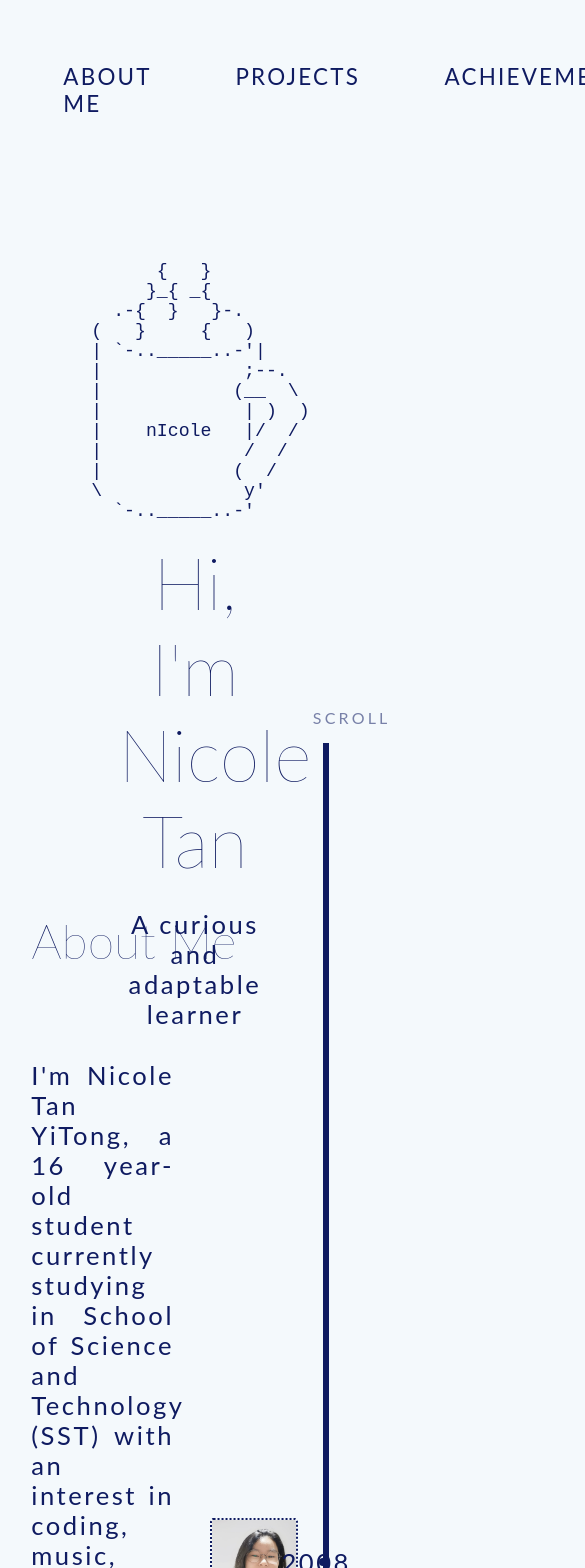
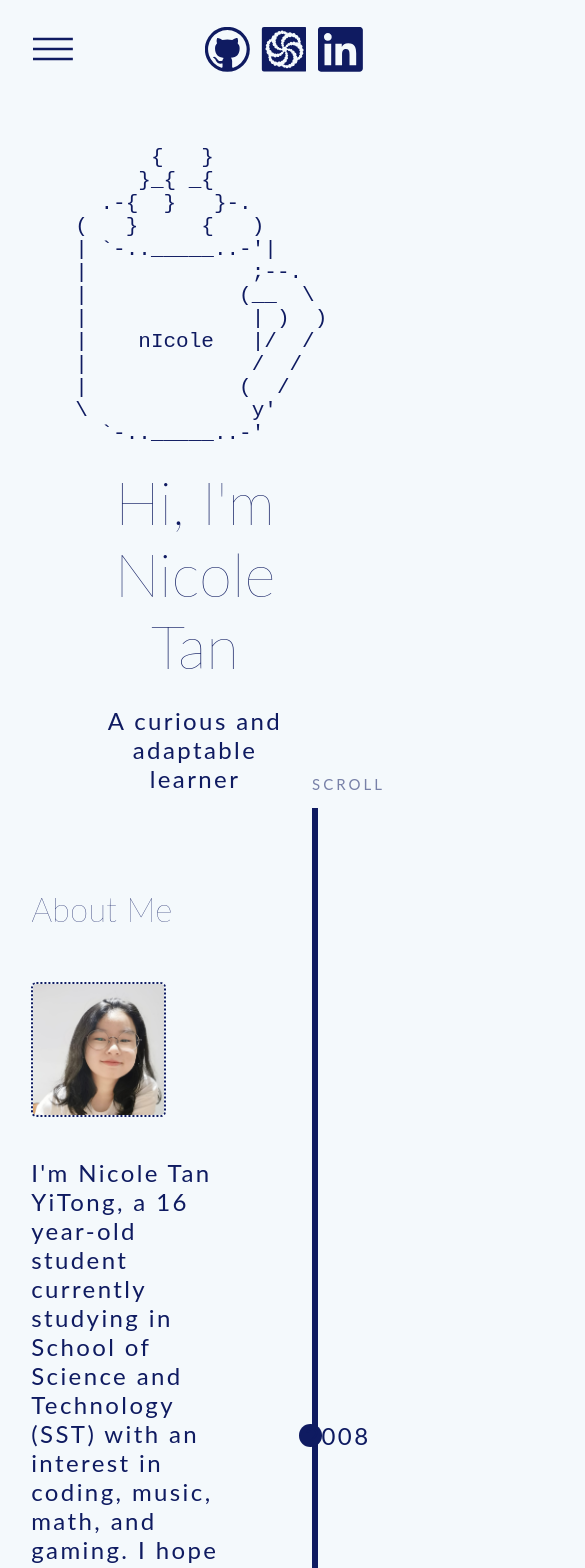
Before and after one commit to nicoletanyt/Portfolio, a React (Create React App) app in the folder root/: page / in a window 390 px wide. Shown: the top 1568 px of the page, 585 px wide, since content can reach past the window. Built offline with nearby package versions, Linux system fonts and the light colour scheme.

Commit message:
made some changes for mobile version

```diff
--- a/root/src/App.css
+++ b/root/src/App.css
@@ -7,22 +7,31 @@ html {
 
 body {
   margin: 0;
+  /* No px! */
+  --font-size-min: 18;
+  --font-size-max: 21;
+  --font-view-min: 576;
+  --font-view-max: 1280;
+
+  /* The magic part */
+  font-size: clamp(calc(var(--font-size-min) * 1px), calc((var(--font-size-min) * 1px) + (var(--font-size-max) - var(--font-size-min)) * ((100vw - (var(--font-view-min) * 1px)) / var(--font-view-max))), calc(var(--font-size-max) * 1px) );
 }
 
 #root {
   height: 100vh;
   width: 100vw;
+  font-size: 15px;
 }
 
 h1 {
   font-weight: lighter;
-  font-size: 4.5em;
+  font-size: 4em;
   margin: 0;
 }
 
 h2 {
   font-weight: lighter;
-  font-size: 3em;
+  font-size: 2.2em;
 }
 
 h3 {
@@ -34,13 +43,19 @@ h3 {
 
 h4 {
   font-weight: lighter;
-  font-size: 2.2em;
+  font-size: 1.8em;
 }
 
 p {
   font-weight: normal;
   font-size: 1.6em;
   letter-spacing: 0.1em;
+}
+
+a {
+  text-decoration: none;
+  color: #0f1b61;
+  cursor: pointer;
 }
 
 #name-wrapper {
@@ -57,9 +72,7 @@ p {
 #name-img-wrapper {
   display: flex;
   flex-direction: column;
-  justify-content: center;
   align-items: center;
-  padding: 5vh;
 }
 
 #ascii-art {
@@ -76,11 +89,11 @@ p {
 
 #navbar-container {
   display: flex;
+  justify-content: space-between;
   padding: 2.5vh;
-  justify-content: space-between;
 }
 
-#navbar-container div {
+#desktop-nav-container div {
   display: flex;
 }
 #socials-wrapper {
@@ -94,11 +107,32 @@ p {
 .sidebar-icons:hover {
   cursor: pointer;
 }
+#mobile-nav {
+  display: inline-block;
+}
+#dropdown-btn {
+  border: none;
+  background-color: transparent;
+  text-align: center;
+  border-radius: 10%;
+  display: none;
+}
+.dropdown {
+  display: none;
+  position: absolute;
+  background-color: #f4f9fc;
+  min-width: 160px;
+  box-shadow: 0px 8px 16px 0px rgba(0,0,0,0.2);
+  z-index: 1;
+}
+#mobile-nav:hover .dropdown {
+  display: block;
+}
 
 #intro-page {
   display: grid;
   flex-direction: column;
-  height: 82vh;
+  height: 90vh;
   /* align-items: center; */
 }
 
@@ -108,13 +142,14 @@ p {
   flex-direction: column;
   /* height: 100vh; */
   position: absolute;
-  top: 82vh;
+  top: 90vh;
+  z-index: -1;
 }
 
 .scroll-text {
   font-size: 1em;
   letter-spacing: 0.2em;
-  margin-left: 0.2vw;
+  position: relative;
   animation: text-blink 1.3s linear infinite;
 }
 @keyframes text-blink {
@@ -126,15 +161,17 @@ p {
   margin: 0;
   width: 0.001vw;
   border: #0f1b61 solid;
-  height: 1000vh;
+  height: 1290vh;
   position: sticky;
-  margin-left: 2.7vw;
+  /* margin-left: 2.7vw; */
   display: block;
 }
 
 #page-wrapper {
-  padding-left: 8vw;
-  width: 80vw;
+  padding: 8vw;
+  width: 84vw;
+  padding-top: 0;
+  padding-bottom: 0;
 }
 
 .timeline-header-container {
@@ -148,41 +185,26 @@ p {
   flex-direction: column;
   justify-content: center;
 }
-.year-line {
-  transform: rotate(90deg);
-  border: #0f1b61 solid 0.1vw;
-  height: 3vw;
-  position: absolute;
-  right: 17.1vw;
-}
-.proj-line {
-  right: 20vw;
-  height: 5vw;
-  border: #0f1b61 solid 0.08vw;
-}
 .year-text {
-  padding-right: 8vw;
+  padding-right: 10vw;
 }
 .year-dot {
-  height: 2vw;
-  width: 2vw;
+  height: 1.5em;
+  width: 1.5em;
   background-color: #0f1b61;
   border-radius: 50%;
-  position: relative;
-  /* right: 16.2vw; */
-  right: 1.1vw;
+  position: absolute;
+  right: 17.5vw;
 }
 .project-container {
   width: 90%;
   display: flex;
   margin-bottom: 3vh;
   margin-top: 3vh;
-  padding-right: 3vw;
   align-items: center;
 }
 .proj-text-wrapper {
-  width: 55%;
-  padding-left: 5%;
+  width: 60%;
   display: flex;
   flex-direction: column;
   justify-content: space-around;
@@ -199,6 +221,8 @@ p {
   border: #0f1b61 2px dotted;
   display: inline-flex;
   align-items: center;
+  margin-right: 5%;
+  margin-bottom: 5%;
 }
 .try-btn {
   width: fit-content;
@@ -238,23 +262,20 @@ p {
 }
 .event-item,
 .category-label {
-  justify-content: flex-end;
+  justify-content: flex-start;
 }
-.event-item {
-  padding-right: 3vw;
+.event-wrapper {
+  /* padding-right: 4vw; */
 }
-#navbar-container a {
-  text-decoration: none;
-  color: #0f1b61;
-  cursor: pointer;
-}
+
 .year-text-event {
-  /* margin-left: 10vw; */
-  position: absolute;
-  right: 10vw;
+  position: relative;
+  right: -3vw;
 }
 .event-title {
-  margin-right: 5vw;
+  position: relative;
+  margin-right: 7vw;
+  margin-left: 3vw;
   text-align: end;
 }
 .learn-more-text {
@@ -266,7 +287,6 @@ p {
   justify-content: flex-end;
 }
 .about-me-desc {
-  text-align: justify !important;
   width: 80%;
   padding-right: 5%;
 }
@@ -339,38 +359,7 @@ p {
   width: 30%;
   margin-right: 5%;
 }
-.events-img {
-  position: relative;
-  width: 17vw;
-  border: #0f1b61 2px dotted;
-  border-radius: 8px;
-  margin-bottom: 5%;
-}
-.events-img .overlay {
-  position: absolute;
-  top: 0;
-  bottom: 0;
-  left: 0;
-  right: 0;
-  height: calc(100% - 4);
-  width: calc(100% - 4);
-  opacity: 0;
-  transition: 0.5s ease;
-  background-color: #0f1b61;
-  display: flex;
-  justify-content: center;
-  padding: 1%;
-  border: #0f1b61 2px dotted;
-  border-radius: 8px;
-}
-.events-img img {
-  width: 100%;
-  height: auto;
-  border-radius: 8px;
-}
-.events-img:hover .overlay {
-  opacity: 1;
-}
+
 .img-desc {
   display: flex;
   align-items: center;
--- a/root/src/App.js
+++ b/root/src/App.js
@@ -4,27 +4,69 @@ import IntroPage from "./components/IntroPage";
 import ProjectsPage from "./components/ProjectsPage";
 import EventsPage from "./components/EventsPage";
 import AboutMePage from "./components/AboutMePage";
-import { useEffect } from "react";
+import { useState, useEffect } from "react";
 
 function App() {
 
-  // useEffect(() => {
-  //   const handleResize = () => {
-  //     const scrollWrapper = document.getElementById('scroll-wrapper');
-  //     const verticalLine = document.querySelector('.vertical-line');
-  //     if (scrollWrapper && verticalLine && document.body.offsetHeight) {
-  //       const fullHeight = document.body.offsetHeight - window.innerHeight
-  //       console.log(document.body.offsetHeight)
-  //       verticalLine.style.height = `${fullHeight}px`;
-  //     }
-  //   };
+  // Responsive
+  const [screenWidth, setScreenWidth] = useState(window.innerWidth);
 
-  //   window.addEventListener('resize', handleResize);
-  //   handleResize(); // Initial call to set the height
-  //   return () => {
-  //     window.removeEventListener('resize', handleResize);
-  //   };
-  // }, []);
+  const [menuOpen, setMenuOpen] = useState(false);
+
+  useEffect(() => {
+    const containers = document.querySelectorAll(".project-container")
+    const textWrappers = document.querySelectorAll(".proj-text-wrapper")
+    const dot = document.querySelectorAll(".year-dot")
+    if (screenWidth < 780) {
+      // show nav menu & remove flex on proj containers
+      setMenuOpen(true);
+      for (let i = 0; i < containers.length; ++i) {
+        containers[i].style.display = "block"
+      }
+      for (let i = 0; i < textWrappers.length; ++i) {
+        textWrappers[i].style.width = "85%"
+        containers[i].getElementsByTagName("img")[0].style.width = "50%"
+      }
+
+    } else {
+      setMenuOpen(false)
+      for (let i = 0; i < containers.length; ++i) {
+        containers[i].style.display = "flex"
+      }
+      for (let i = 0; i < textWrappers.length; ++i) {
+        textWrappers[i].style.width = "50%"
+        containers[i].getElementsByTagName("img")[0].style.width = "30%"
+      }
+
+      // adjust dot absolute position
+      for (let i = 0; i < dot.length; ++i) {
+        // 17.5 is predefined
+        dot[i].style.right = 17.5 + (screenWidth - 780) * 0.0017 + "vw"
+      }
+    }
+
+    const updateDimension = () => {
+      setScreenWidth(window.innerWidth);
+    };
+    window.addEventListener("resize", updateDimension);
+
+    return () => {
+      window.removeEventListener("resize", updateDimension);
+    };
+  }, [screenWidth]);
+
+  useEffect(() => {
+    const dropdownBtn = document.getElementById("dropdown-btn")
+    const navbar = document.getElementById("desktop-nav-container")
+    if (menuOpen) {
+      dropdownBtn.style.display = "block"
+      navbar.style.display = "none"
+    } else {
+      dropdownBtn.style.display = "none"
+      navbar.style.display = "flex"
+    }
+  }, [menuOpen]);
+
 
   return (
     <div>
--- a/root/src/components/AboutMePage.js
+++ b/root/src/components/AboutMePage.js
@@ -10,6 +10,7 @@ export default function AboutMePage() {
 
       <div className="timeline-header-container">
         <div className="project-container about-me">
+        {ABOUTME.image}
           <div>
             <p className="about-me-desc">{ABOUTME.text}</p>
             <br/>
@@ -17,7 +18,6 @@ export default function AboutMePage() {
               <p>Contact me</p>
             </a>
           </div>
-          {ABOUTME.image}
         </div>
         <span className="year-dot"></span>
         <p className="year-text-event">{ABOUTME.year}</p>
--- a/root/src/components/EventsPage.js
+++ b/root/src/components/EventsPage.js
@@ -2,7 +2,6 @@ import React from "react";
 import { ACHIEVEMENTS } from "../Data";
 import EventItem from "./EventItem";
 import { IMAGES } from "../Data";
-// import ImgCarousel from "./ImgCarousel";
 
 export default function EventsPage() {
   return (
@@ -11,20 +10,6 @@ export default function EventsPage() {
       <h2>Achievements</h2>
 
       {Object.keys(ACHIEVEMENTS).map((category) => (
-        <div className="img-item-wrapper">
-          <div className="imgs-wrapper">
-            {IMAGES[category] &&
-              IMAGES[category].map(function (imgDetails) {
-                return (
-                  <div className="events-img">
-                    <img src={imgDetails.src} alt={category} />
-                    <div className="overlay">
-                      <p className="img-desc">{imgDetails.desc}</p>
-                    </div>
-                  </div>
-                );
-              })}
-          </div>
         <div className="event-wrapper">
           <div className="timeline-header-container category-label">
             <div className="year-wrapper">
@@ -49,7 +34,6 @@ export default function EventsPage() {
           <br />
           <br />
         </div>
-        </div>
       ))}
     </div>
   );
--- a/root/src/components/NavBar.js
+++ b/root/src/components/NavBar.js
@@ -1,12 +1,12 @@
 import React from "react";
-import { VscGithub } from "react-icons/vsc";
+import { VscGithub, VscMenu } from "react-icons/vsc";
 import { SiCodewars, SiLinkedin } from "react-icons/si";
+import { useState, useEffect } from "react";
 
 export default function NavBar() {
   return (
     <div id="navbar-container">
-      <div>
-        <div>{/* favicon */}</div>
+        <div id="desktop-nav-container">
           <a href="#about-page-title">
             <h3>ABOUT ME</h3>
           </a>
@@ -17,6 +17,23 @@ export default function NavBar() {
             <h3>ACHIEVEMENTS</h3>
           </a>
         </div>
+      <div id="mobile-nav">
+        <button id="dropdown-btn">
+          <VscMenu className="sidebar-icons"/>
+          </button>
+        <div className="dropdown">
+          <a href="#about-page-title">
+            <h3>ABOUT ME</h3>
+          </a>
+          <a href="#proj-page-title">
+            <h3>PROJECTS</h3>
+          </a>
+          <a href="#event-page-title">
+            <h3>ACHIEVEMENTS</h3>
+          </a>
+        </div>
+      </div>
+
       <div id="socials-wrapper">
           <a href="https://github.com/nicoletanyt">
             <VscGithub className="sidebar-icons" />
--- a/root/src/components/ProjectItem.js
+++ b/root/src/components/ProjectItem.js
@@ -24,7 +24,6 @@ export default function CardItem({
           </a>
         </div>
       </div>
-      <hr className="year-line proj-line" />
       <span className="year-dot"></span>
       <p className="year-text-event">{year}</p>
     </div>
```
Lines whose indentation alone changed are shown as unchanged.
